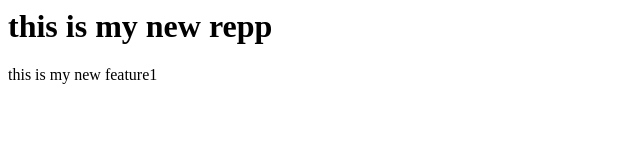
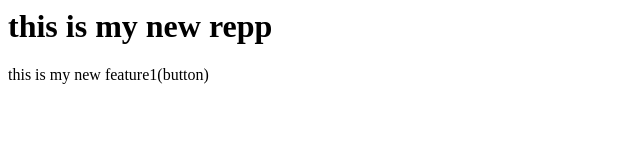
Before and after one commit to sumitpatel0718/localrepo, a plain HTML site: page index.html in a window 1280 px wide. Shown: the full height of the page, 0-640 px from the left. Drawn offline with Linux system fonts and the light colour scheme.

```diff
--- a/index.html
+++ b/index.html
@@ -2,5 +2,5 @@
     this is my  new repp
 </h1>
 <p>
-    this is my new feature1
+    this is my new feature1(button)
 </p>
```
